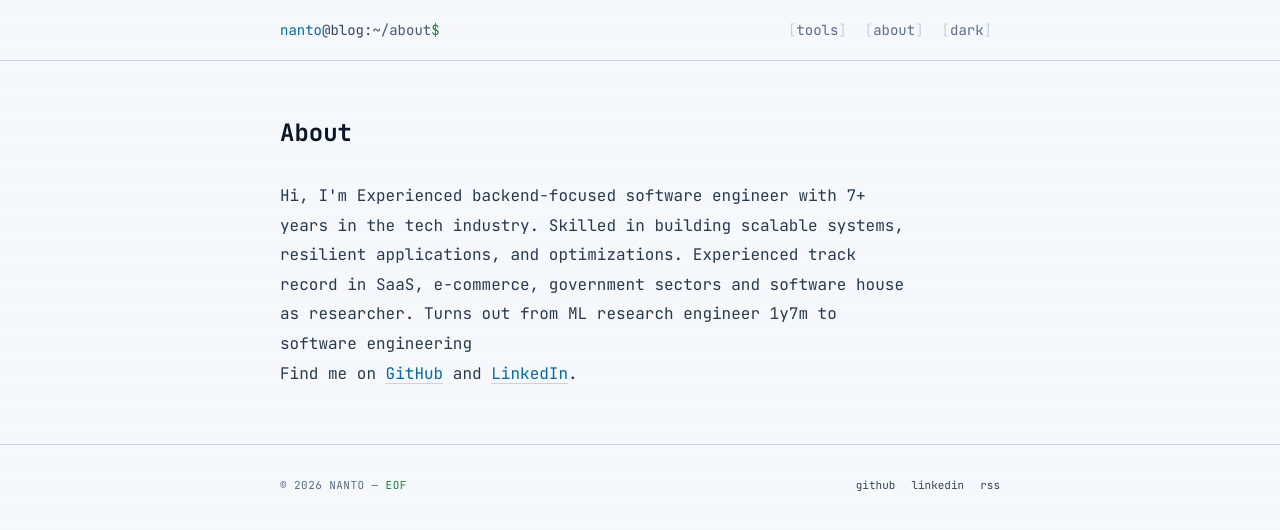
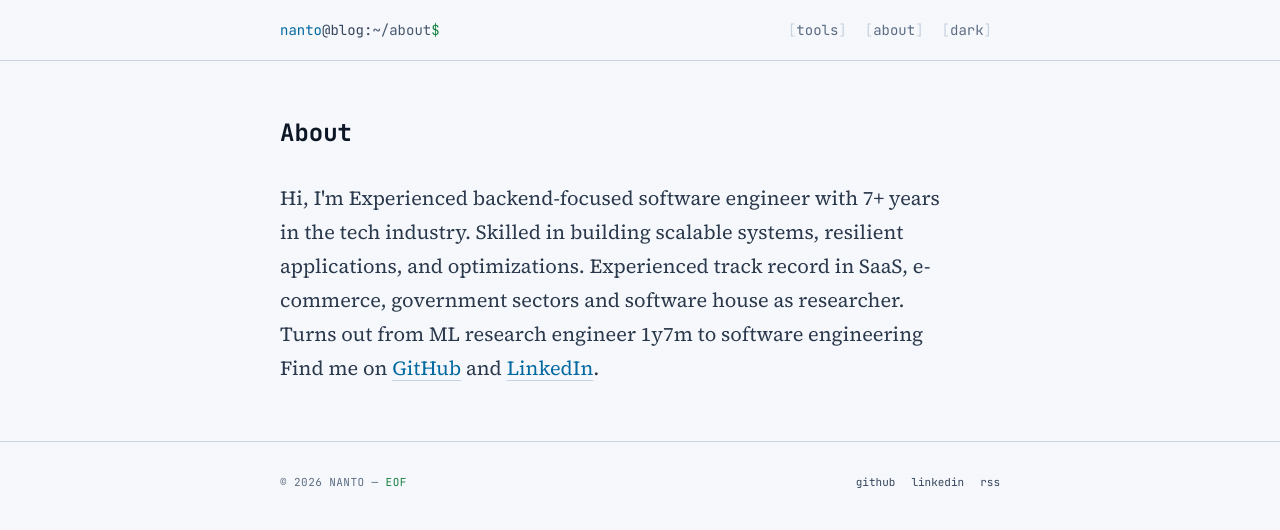
Before and after one commit to nanto88/nanto88.github.io, an Astro site: page /about in a window 1280 px wide. Built offline with nearby package versions, Linux system fonts and the light colour scheme; Astro itself is replaced by a stand-in of ours.

Commit message:
ui: serif article typography, sans headings, 680px measure, natural image width
Co-Authored-By: Claude Sonnet 5.5 <noreply@anthropic.com>

```diff
--- a/src/layouts/BaseLayout.astro
+++ b/src/layouts/BaseLayout.astro
@@ -29,7 +29,7 @@ const canonicalURL = new URL(Astro.url.pathname, Astro.site);
     <link rel="preconnect" href="https://fonts.googleapis.com" />
     <link rel="preconnect" href="https://fonts.gstatic.com" crossorigin />
     <link
-      href="https://fonts.googleapis.com/css2?family=JetBrains+Mono:wght@400;500;700&display=swap"
+      href="https://fonts.googleapis.com/css2?family=JetBrains+Mono:wght@400;500;700&family=Source+Serif+4:ital,opsz,wght@0,8..60,400;0,8..60,600;0,8..60,700;1,8..60,400&family=Inter:wght@600;700&display=swap"
       rel="stylesheet"
     />
 
--- a/src/layouts/BlogPostLayout.astro
+++ b/src/layouts/BlogPostLayout.astro
@@ -36,7 +36,7 @@ const {
 <BaseLayout title={title} description={description} type="article">
   <div class="reading-progress"></div>
 
-  <article class="mx-auto max-w-3xl px-6 py-12">
+  <article class="mx-auto max-w-[760px] px-6 py-12">
     <a href="/" class="meta-mono text-[11px] text-[var(--color-text-muted)] no-underline hover:text-[var(--color-accent-bright)] hover:no-underline">
       ../home
     </a>
@@ -48,7 +48,7 @@ const {
       <span class="text-[var(--color-prompt)]">#&nbsp;</span>{title}
     </h1>
 
-    <p class="mt-4 max-w-[66ch] text-sm leading-relaxed text-[var(--color-text-secondary)]">{description}</p>
+    <p class="mt-4 max-w-[680px] text-sm leading-relaxed text-[var(--color-text-secondary)]">{description}</p>
 
     <div class="mt-6 flex flex-wrap items-center gap-x-3 gap-y-1">
       <ArticleMeta category={category} date={pubDate} readingTime={readingTime} size="lg" />
@@ -68,7 +68,7 @@ const {
     <hr class="rule my-8" />
 
     {toc.length > 0 && (
-      <details class="toc mb-10 max-w-[66ch] xl:hidden border border-dashed border-[var(--color-border)] p-4 text-sm">
+      <details class="toc mb-10 max-w-[680px] xl:hidden border border-dashed border-[var(--color-border)] p-4 text-sm">
         <summary class="meta-mono text-[11px] text-[var(--color-text-secondary)]">contents</summary>
         <ol class="mt-3 space-y-1.5">
           {toc.map((heading, i) => (
--- a/src/styles/global.css
+++ b/src/styles/global.css
@@ -27,7 +27,8 @@
   --color-on-mark: #eaf4ff;
 
   --font-ui: "JetBrains Mono", ui-monospace, SFMono-Regular, Menlo, monospace;
-  --font-body: "JetBrains Mono", ui-monospace, SFMono-Regular, Menlo, monospace;
+  --font-body: "Source Serif 4", Charter, "Iowan Old Style", Georgia, serif;
+  --font-sans: "Inter", system-ui, -apple-system, "Segoe UI", sans-serif;
   --font-mono: "JetBrains Mono", ui-monospace, SFMono-Regular, Menlo, monospace;
 }
 
@@ -173,59 +174,46 @@ body::before {
 /* Article reading experience */
 .article-body {
   font-family: var(--font-body);
-  font-size: 16px;
-  line-height: 1.85;
+  font-size: 20px;
+  line-height: 1.7;
   color: var(--color-reading);
-  /* mono glyphs are wide — 66ch keeps the measure in the comfortable range */
-  max-width: 66ch;
+  /* serif body, about 70 characters per line */
+  max-width: 680px;
   overflow-wrap: break-word;
 }
 
 @media (max-width: 640px) {
   .article-body {
-    font-size: 15px;
-    line-height: 1.8;
+    font-size: 18px;
+    line-height: 1.7;
   }
 }
 
 .article-body > * + * {
-  margin-top: 1.6em;
+  margin-top: 1.1em;
 }
 
 .article-body h2,
 .article-body h3 {
+  font-family: var(--font-sans);
   color: var(--color-heading);
   font-weight: 700;
-  line-height: 1.45;
+  line-height: 1.3;
   text-wrap: balance;
   scroll-margin-top: 2rem;
 }
 
 .article-body h2 {
-  font-size: 1.1em;
-  letter-spacing: 0.05em;
-  text-transform: uppercase;
-  margin-top: 3em;
-  margin-bottom: 0.9em;
-  padding-bottom: 0.5em;
-  border-bottom: 1px dashed var(--color-border);
-}
-
-.article-body h2::before {
-  content: "## ";
-  color: var(--color-prompt);
+  font-size: 1.55em;
+  letter-spacing: -0.01em;
+  margin-top: 2.2em;
+  margin-bottom: 0.5em;
 }
 
 .article-body h3 {
-  font-size: 1em;
-  letter-spacing: 0.02em;
-  margin-top: 2.2em;
-  margin-bottom: 0.6em;
-}
-
-.article-body h3::before {
-  content: "### ";
-  color: var(--color-text-muted);
+  font-size: 1.25em;
+  margin-top: 1.8em;
+  margin-bottom: 0.4em;
 }
 
 .article-body p {
@@ -253,7 +241,8 @@ body::before {
 .article-body blockquote {
   border-left: 2px solid var(--color-prompt);
   background: var(--color-surface);
-  padding: 0.9em 1.2em;
+  padding: 0.6em 1.2em;
+  font-style: italic;
   color: var(--color-text-secondary);
 }
 
@@ -273,13 +262,11 @@ body::before {
 }
 
 .article-body ul {
-  list-style: none;
-  padding-left: 0;
+  list-style: disc;
 }
 
-.article-body ul > li::before {
-  content: "- ";
-  color: var(--color-prompt);
+.article-body li::marker {
+  color: var(--color-text-muted);
 }
 
 .article-body ol {
@@ -287,7 +274,7 @@ body::before {
 }
 
 .article-body li + li {
-  margin-top: 0.4em;
+  margin-top: 0.5em;
 }
 
 .article-body img {
@@ -300,7 +287,9 @@ body::before {
   display: block;
   overflow-x: auto;
   border-collapse: collapse;
-  font-size: 0.85em;
+  font-family: var(--font-sans);
+  font-size: 0.8em;
+  line-height: 1.5;
 }
 
 .article-body th,
@@ -312,12 +301,12 @@ body::before {
 
 .article-body th {
   color: var(--color-text-secondary);
-  text-transform: uppercase;
-  font-weight: 500;
+  font-weight: 600;
 }
 
 .article-body code {
-  font-size: 0.9em;
+  font-family: var(--font-mono);
+  font-size: 0.8em;
   color: var(--color-accent-bright);
   background: var(--color-surface-elevated);
   border: 1px solid var(--color-border);
@@ -326,7 +315,8 @@ body::before {
 
 .article-body pre {
   position: relative;
-  font-size: 0.85em;
+  font-family: var(--font-mono);
+  font-size: 0.75em;
   line-height: 1.7;
   background: var(--color-surface) !important;
   border: 1px solid var(--color-border);
```
